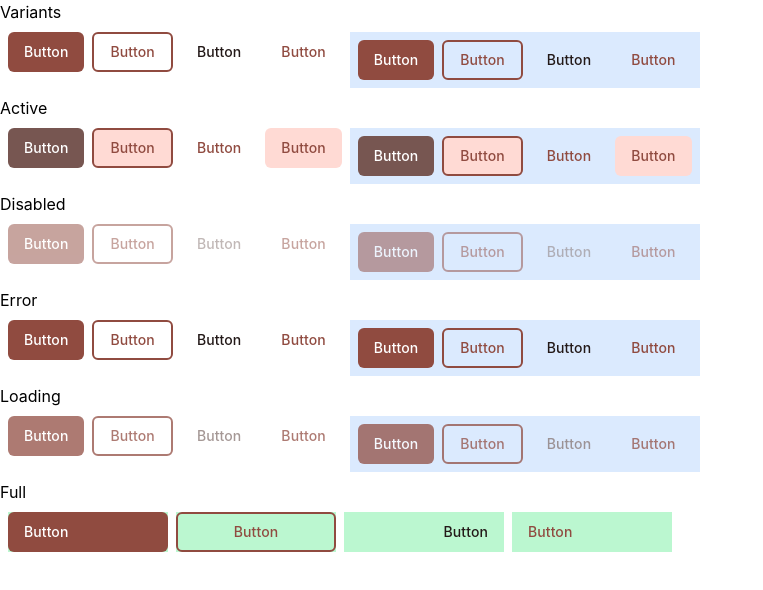
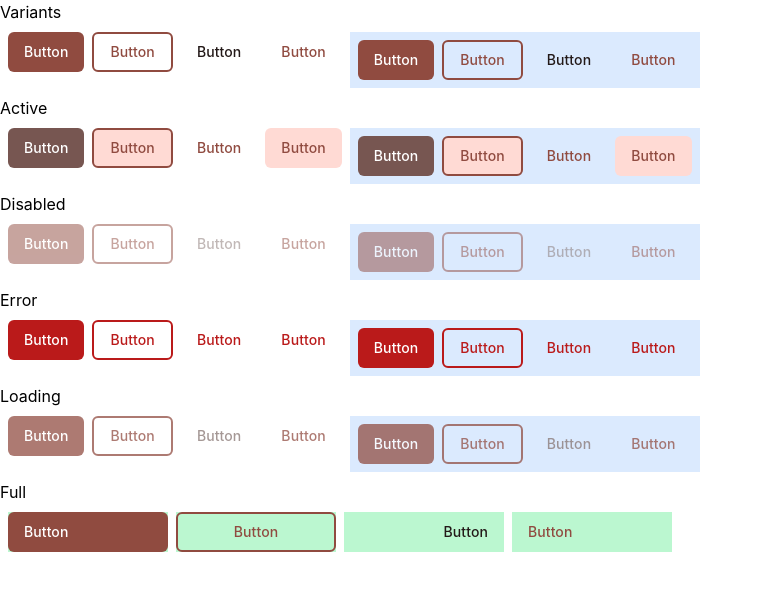
Before and after one commit to MateusPitura/ziscar, a React (Vite) app in the folder frontend/: page /users in a window 1280 px wide. Shown: the top 590 px of the page, without its empty margins (0-763 px from the left). Built offline with nearby package versions, Linux system fonts and the light colour scheme.

Commit message:
feat: added icon for button

```diff
--- a/frontend/src/design-system/Button.tsx
+++ b/frontend/src/design-system/Button.tsx
@@ -1,4 +1,5 @@
 import classNames from "classnames";
+import { ReactNode } from "react";
 
 interface BaseButtonProps {
   state?: "active" | "disabled" | "red" | "loading";
@@ -7,6 +8,8 @@ interface BaseButtonProps {
   onClick: () => void;
   fullWidth?: boolean;
   textAlign?: "start" | "center" | "end";
+  iconLeft?: ReactNode;
+  iconRight?: ReactNode;
 }
 
 function BaseButton({
@@ -16,11 +19,13 @@ function BaseButton({
   className,
   label,
   onClick,
+  iconLeft,
+  iconRight,
 }: BaseButtonProps) {
   return (
     <button
       className={classNames(
-        "px-4 rounded-md h-10 hover:opacity-50",
+        "px-4 rounded-md h-10 hover:opacity-50 flex items-center gap-4",
         className,
         {
           "pointer-events-none opacity-50": state === "disabled",
@@ -30,8 +35,10 @@ function BaseButton({
       )}
       onClick={onClick}
     >
+      {iconLeft}
+      {label && (
         <span
-        className={classNames("text-label-large flex", {
+          className={classNames("text-label-large flex w-full", {
             "justify-center": textAlign === "center",
             "justify-start": textAlign === "start",
             "justify-end": textAlign === "end",
@@ -39,6 +46,8 @@ function BaseButton({
         >
           {label}
         </span>
+      )}
+      {iconRight}
     </button>
   );
 }
@@ -58,7 +67,7 @@ export default function Button({
         <BaseButton
           className={classNames("bg-light-primary text-light-onPrimary", {
             "bg-light-secondary": state === "active",
-            "bg-light-error": state === "red",
+            "!bg-light-error": state === "red",
             "bg-light-outline": state === "disabled" || state === "loading",
           })}
           state={state}
@@ -72,7 +81,7 @@ export default function Button({
             "border-light-primary border-2 text-light-primary",
             {
               "bg-light-primaryContainer": state === "active",
-              "border-light-error text-light-error": state === "red",
+              "!border-light-error !text-light-error": state === "red",
               "border-light-outline text-light-outline":
                 state === "disabled" || state === "loading",
             }
@@ -86,7 +95,7 @@ export default function Button({
         <BaseButton
           className={classNames("text-light-onSurface", {
             "text-light-primary": state === "active",
-            "text-light-error": state === "red",
+            "!text-light-error": state === "red",
             "text-light-outline": state === "disabled" || state === "loading",
           })}
           state={state}
@@ -98,7 +107,7 @@ export default function Button({
         <BaseButton
           className={classNames("text-light-primary", {
             "bg-light-primaryContainer": state === "active",
-            "text-light-error": state === "red",
+            "!text-light-error": state === "red",
             "text-light-outline": state === "disabled" || state === "loading",
           })}
           state={state}
```
Lines whose indentation alone changed are shown as unchanged.
